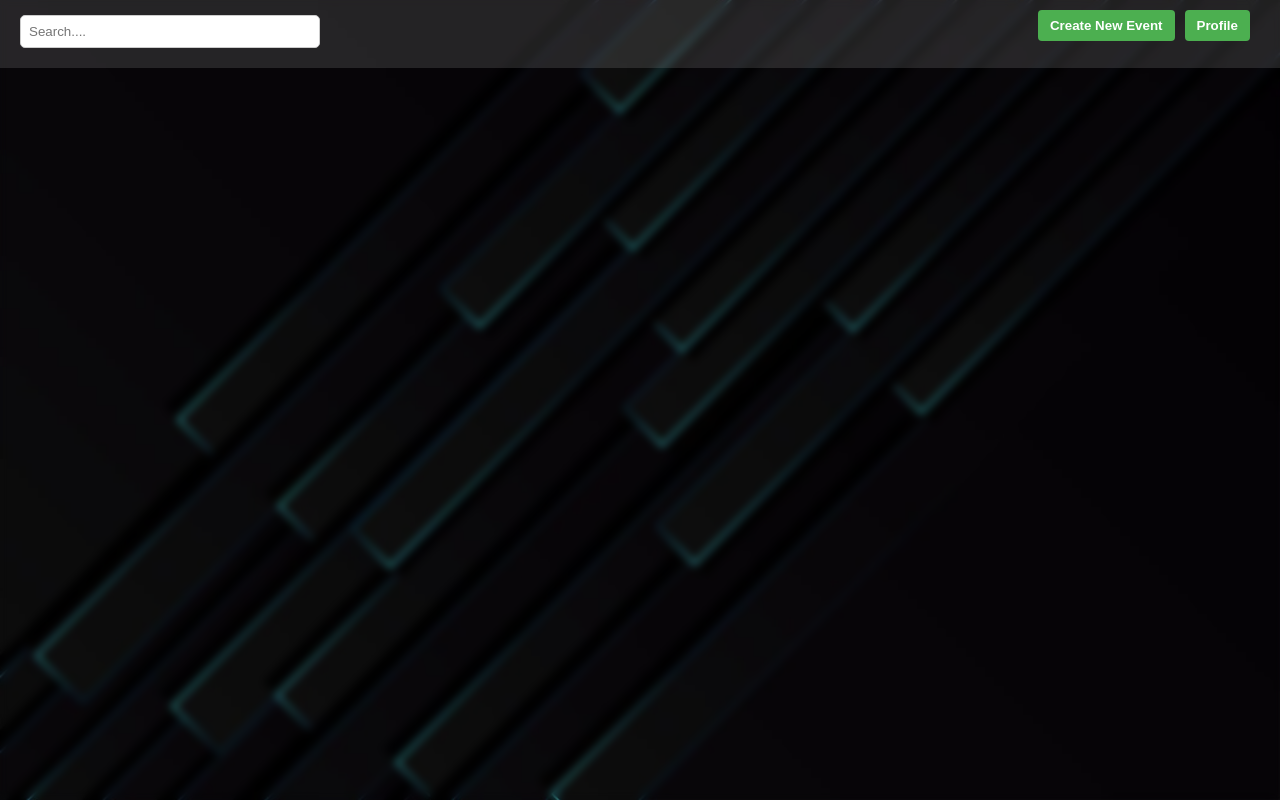
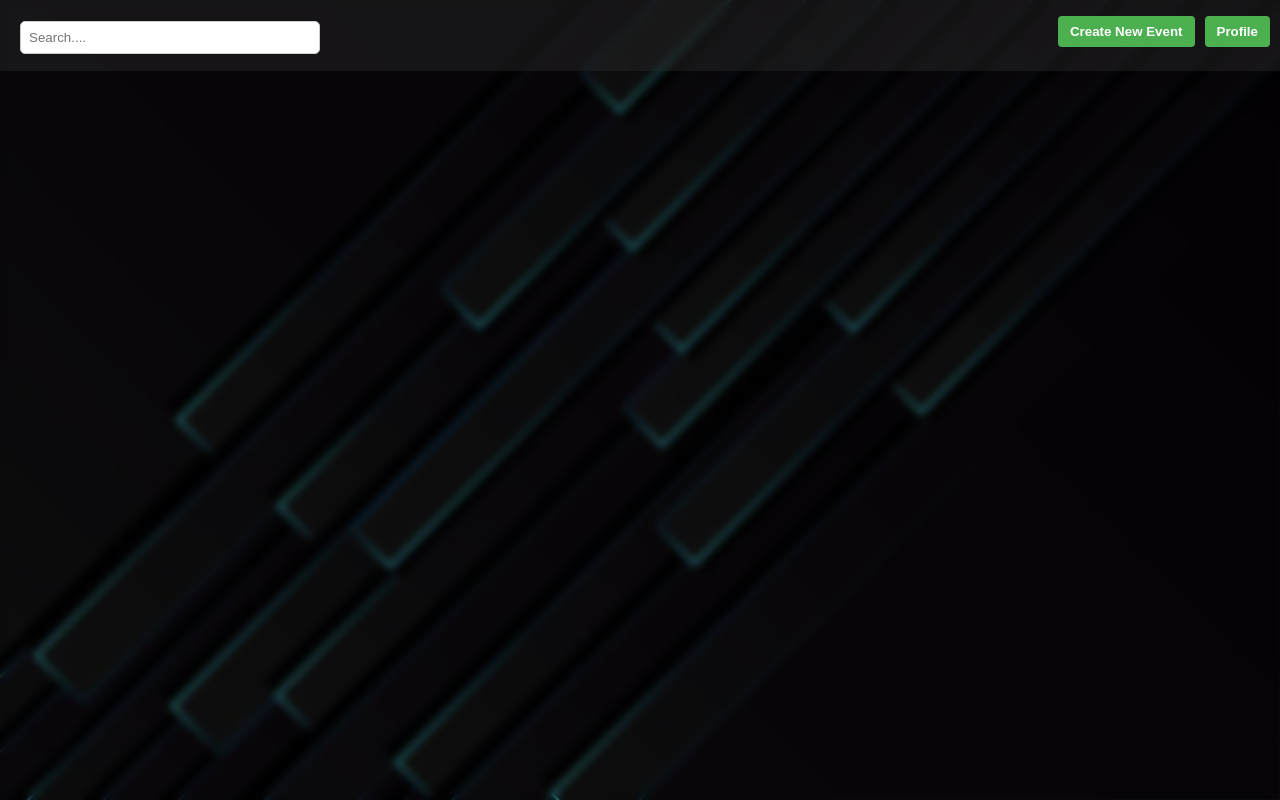
Before and after one commit to yamicoders/eventManagementSystem, a website: page public/index.html in a window 1280 px wide. Drawn offline with Linux system fonts and the light colour scheme; no server answers.

Commit message:
Update index.html

```diff
--- a/public/index.html
+++ b/public/index.html
@@ -22,7 +22,7 @@
             </div>
           </div>
     </nav><div class="bar"></div> -->
-    <nav>
+    <nav class="navBar">
         <div>
             <input type="text" id="search-event" placeholder="Search...." oninput="searchEvents()"
             onfocus="clearPlaceholder()" onblur="restorePlaceholder()">
```
